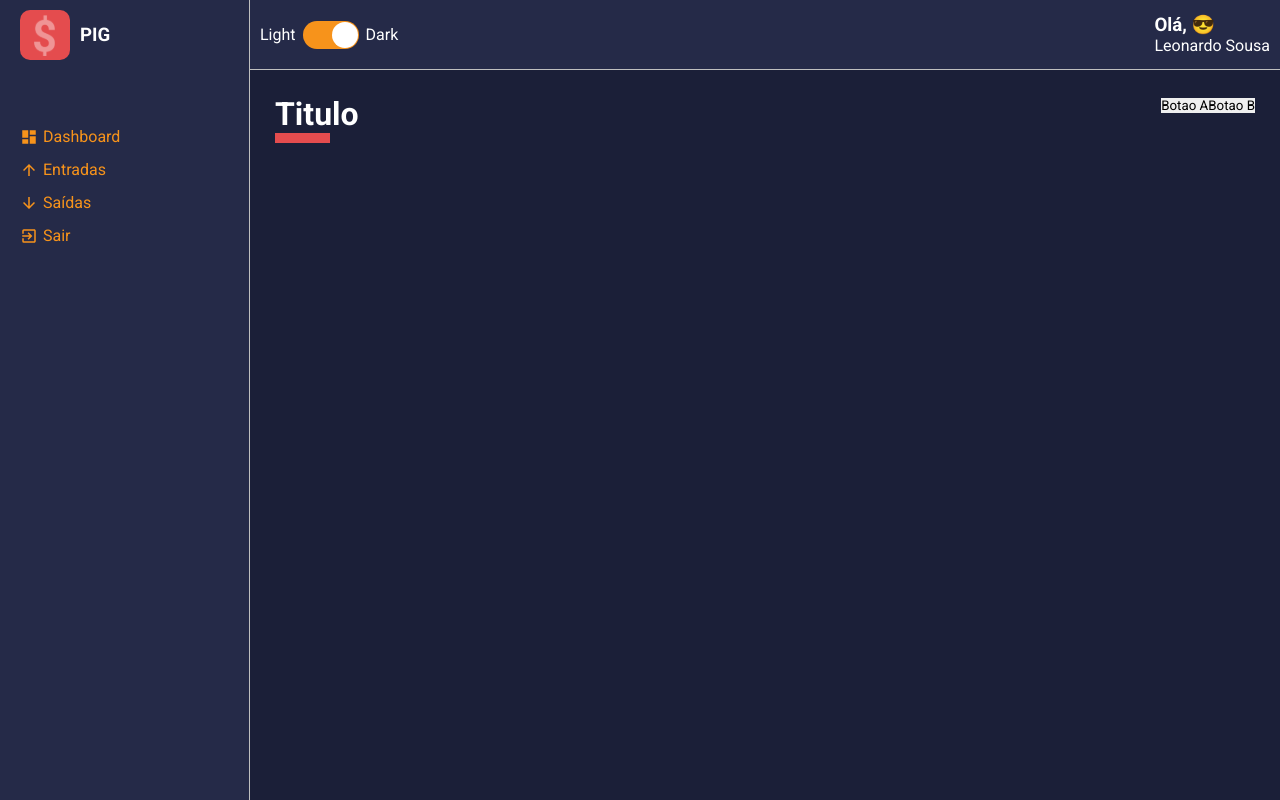
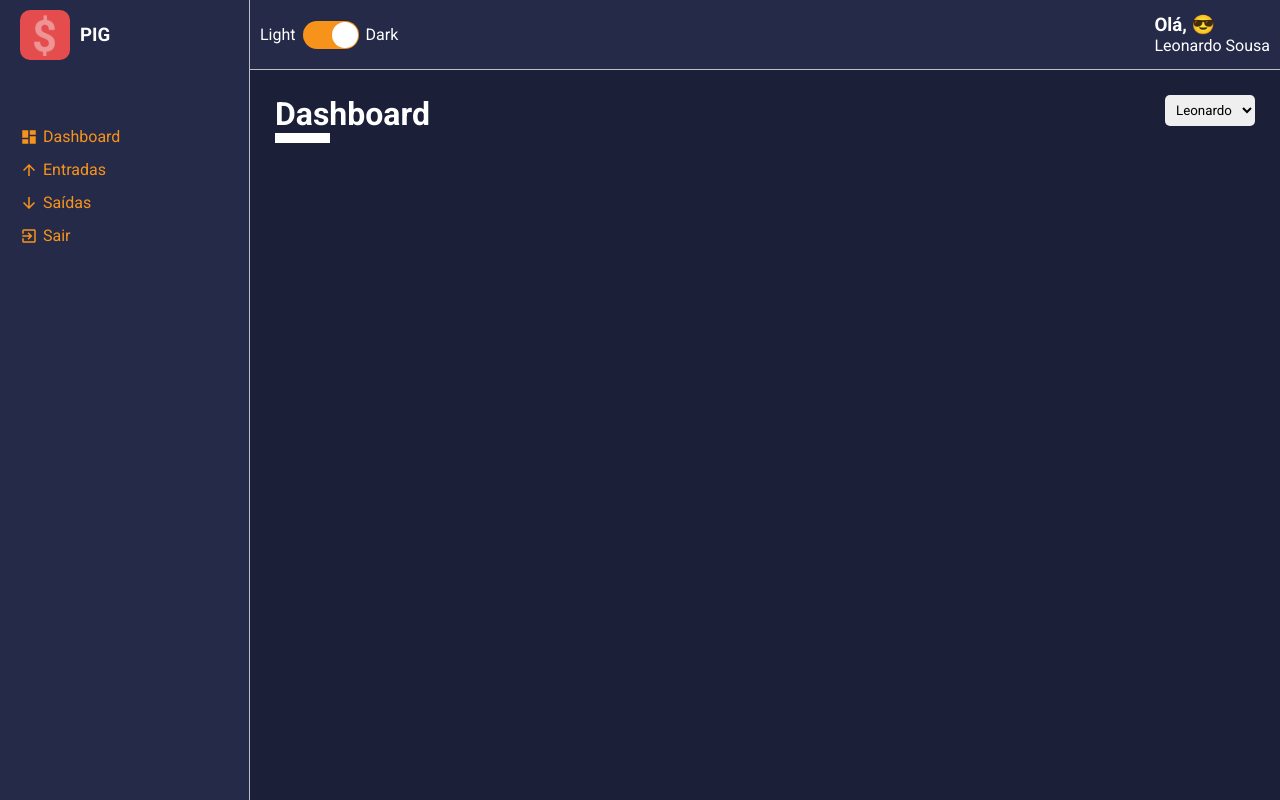
Before and after one commit to Kaedh/pig-wallet-dashboard, a React (Create React App) app: page / in a window 1280 px wide. Built offline with nearby package versions, Linux system fonts and the light colour scheme.

Commit message:
:sparkles: creating select component and making content header dynamic

```diff
--- /dev/null
+++ b/src/components/SelectInput/index.tsx
@@ -0,0 +1,27 @@
+import React from 'react';
+
+import { Container  } from './style';
+
+interface ISelectInputProps {
+    options: {
+        value: string | number;
+        label: string | number;
+    }[],
+}
+
+const SelectInput: React.FC<ISelectInputProps> = ({ options }) => {
+    return (
+        <Container>
+            <select>
+                {
+                    options.map( option => (
+                        <option value={option.value}> {option.label} </option>
+                    ))
+                }
+            </select>
+        </Container>
+
+    );
+};
+
+export default SelectInput;
--- /dev/null
+++ b/src/components/SelectInput/style.ts
@@ -0,0 +1,10 @@
+import styled from 'styled-components';
+
+export const Container = styled.div`
+    > select {
+        padding: 7px;
+        border-radius: 5px;
+
+        margin-left: 7px;
+    }
+`;
--- a/src/components/contentHeader/index.tsx
+++ b/src/components/contentHeader/index.tsx
@@ -1,14 +1,20 @@
 import React from 'react';
+
 import { Container, TitleContainer, Controllers  } from "./style";
 
-const ContentHeader = () => {
+interface IContentHeaderProps {
+    title: string;
+    lineColor: string;
+    children: React.ReactNode;
+}
+
+const ContentHeader: React.FC<IContentHeaderProps> = ({ title, lineColor, children }) => {
     return (
         <Container>
-            <TitleContainer> <h1>Titulo</h1> </TitleContainer>
+            <TitleContainer lineColor={lineColor}> <h1>{title}</h1> </TitleContainer>
 
             <Controllers>
-                <button type="button">Botao A</button>
-                <button type="button">Botao B</button>
+                {children}
             </Controllers>
         </Container>
 
--- a/src/components/contentHeader/style.ts
+++ b/src/components/contentHeader/style.ts
@@ -1,4 +1,8 @@
 import styled from 'styled-components';
+
+interface ITitleContainerProps {
+    lineColor: string;
+}
 
 export const Container = styled.div`
     width: 100%;
@@ -10,7 +14,7 @@
 
 `;
 
-export const TitleContainer = styled.div`
+export const TitleContainer = styled.div<ITitleContainerProps>`
     > h1 {
         color: ${ props => props.theme.colors.white };
 
@@ -18,9 +22,11 @@
             content: "";
             display: block;
             width: 55px;
-            border-bottom: 10px solid ${ props => props.theme.colors.warnig };
+            border-bottom: 10px solid ${ props => props.lineColor };
         }
     }
 `;
 
-export const Controllers = styled.div``;
+export const Controllers = styled.div`
+    display: flex;
+`;
--- a/src/pages/Dashboard/index.tsx
+++ b/src/pages/Dashboard/index.tsx
@@ -1,12 +1,20 @@
 import React from 'react';
 import ContentHeader from '../../components/contentHeader';
+import SelectInput from '../../components/SelectInput';
 
 import { Container } from './style';
 
 const Dashboard :React.FC = () => {
+    const options = [{
+        value: 'Leonardo',
+        label: 'Leonardo'
+    }];
+
     return (
         <Container>
-            <ContentHeader />
+            <ContentHeader title="Dashboard" lineColor="#fff">
+                <SelectInput options={options}/>
+            </ContentHeader>
         </Container>
     )
 };
```
